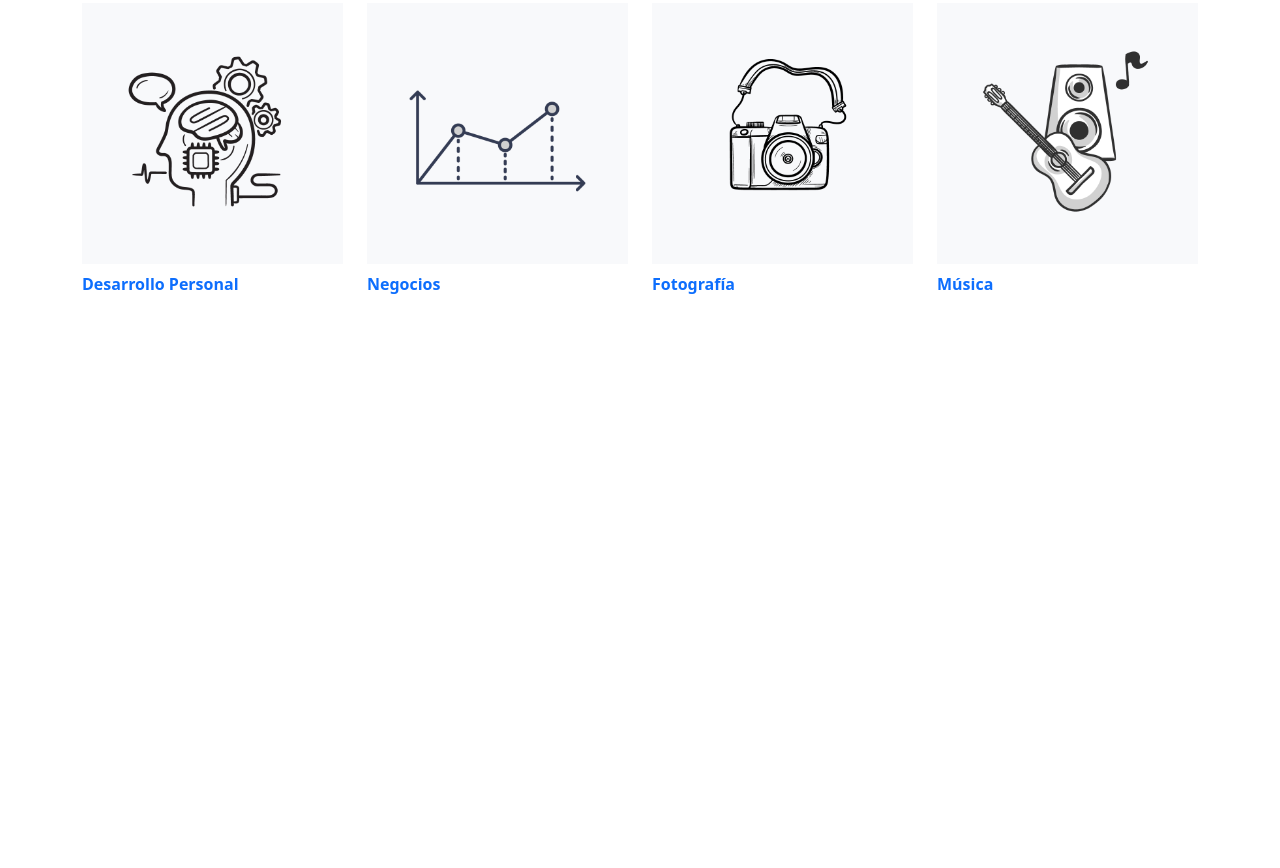
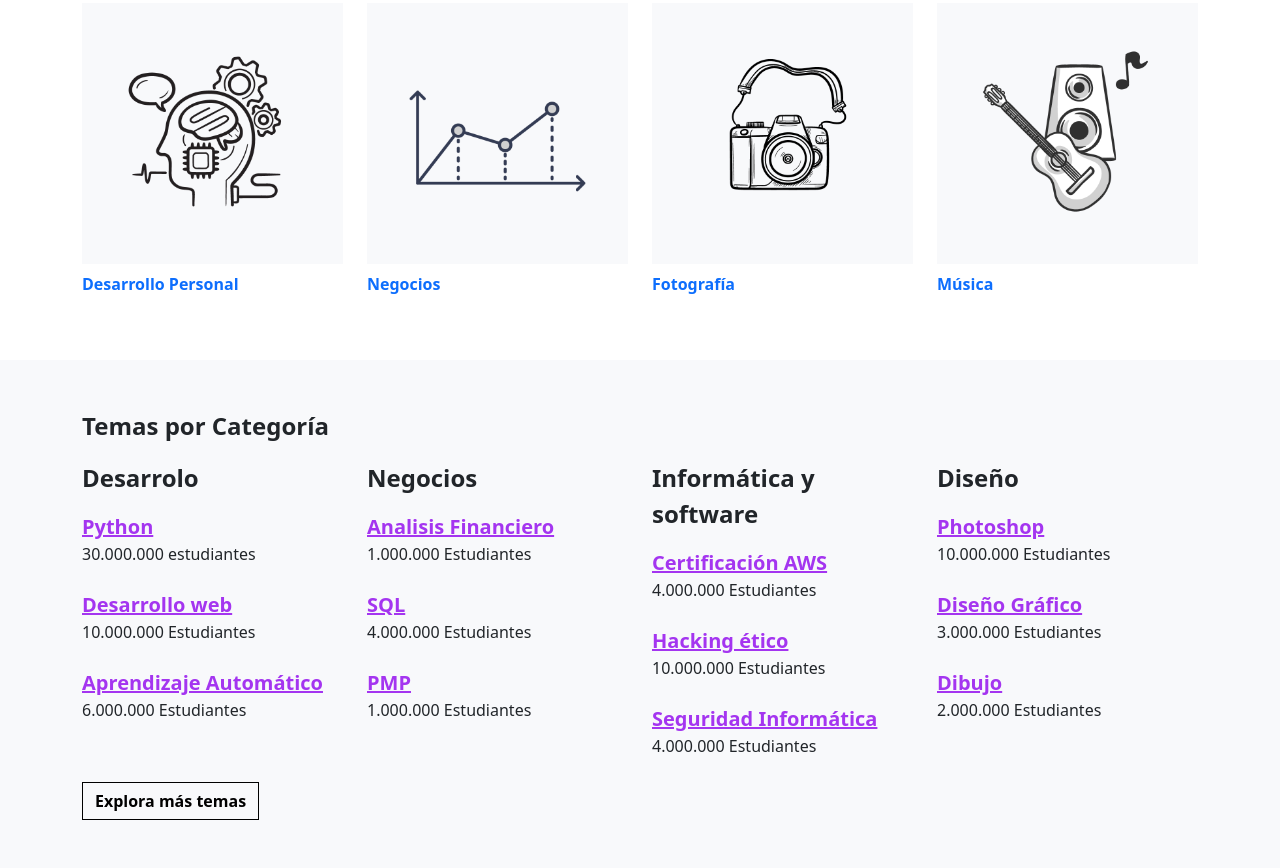
Before and after one commit to Naibaf93/Udemyclon, a website: page index.html in a window 1280 px wide. Shown: the part 2421-3289 px from the top of the page. Before the commit the page ends 2749 px from the top, so only its background shows below. Drawn offline with nearby package versions, Linux system fonts and the light colour scheme; a web font is replaced by a local one.

Commit message:
creando listado de temas por categoria

```diff
--- a/index.html
+++ b/index.html
@@ -425,5 +425,92 @@
             </li>
         </ul>
     </section>
+
+    <section class="listado-categorias py-5 mt-5 bg-light">
+        <div class="container-xl">
+            <p class="fs-4 fw-bold">Temas por Categoría</p>
+
+            <div class="row">
+                <div class="col-12 col-sm-6 col-md-3">
+                    <p class="fw-bold fs-4">Desarrolo</p>
+
+                    <ul class="list-unstyled">
+                        <li class="mb-4">
+                            <a class="text-success fw-bold fs-5" href="#">Python</a>
+                            <p>30.000.000 estudiantes</p>
+                        </li>
+                        <li class="mb-4">
+                            <a class="text-success fw-bold fs-5" href="#">Desarrollo web</a>
+                            <p>10.000.000 Estudiantes</p>
+                        </li>
+                        <li class="mb-4">
+                            <a class="text-success fw-bold fs-5" href="#">Aprendizaje Automático</a>
+                            <p>6.000.000 Estudiantes</p>
+                        </li>
+                    </ul>
+                 </div><!-- Columnas  -->
+
+                 <div class="col-12 col-sm-6 col-md-3">
+                    <p class="fw-bold fs-4">Negocios</p>
+
+                    <ul class="list-unstyled">
+                        <li class="mb-4">
+                            <a class="text-success fw-bold fs-5" href="#">Analisis Financiero</a>
+                            <p>1.000.000 Estudiantes</p>
+                        </li>
+                        <li class="mb-4">
+                            <a class="text-success fw-bold fs-5" href="#">SQL</a>
+                            <p>4.000.000 Estudiantes</p>
+                        </li>
+                        <li class="mb-4">
+                            <a class="text-success fw-bold fs-5" href="#">PMP</a>
+                            <p>1.000.000 Estudiantes</p>
+                        </li>
+                    </ul>
+                 </div><!-- Columnas  -->
+
+                 <div class="col-12 col-sm-6 col-md-3">
+                    <p class="fw-bold fs-4">Informática y software</p>
+
+                    <ul class="list-unstyled">
+                        <li class="mb-4">
+                            <a class="text-success fw-bold fs-5" href="#">Certificación AWS</a>
+                            <p>4.000.000 Estudiantes</p>
+                        </li>
+                        <li class="mb-4">
+                            <a class="text-success fw-bold fs-5" href="#">Hacking ético</a>
+                            <p>10.000.000 Estudiantes</p>
+                        </li>
+                        <li class="mb-4">
+                            <a class="text-success fw-bold fs-5" href="#">Seguridad Informática</a>
+                            <p>4.000.000 Estudiantes</p>
+                        </li>
+                    </ul>
+                 </div><!-- Columnas  -->
+
+                 <div class="col-12 col-sm-6 col-md-3">
+                    <p class="fw-bold fs-4">Diseño</p>
+
+                    <ul class="list-unstyled">
+                        <li class="mb-4">
+                            <a class="text-success fw-bold fs-5" href="#">Photoshop</a>
+                            <p>10.000.000 Estudiantes</p>
+                        </li>
+                        <li class="mb-4">
+                            <a class="text-success fw-bold fs-5" href="#">Diseño Gráfico</a>
+                            <p>3.000.000 Estudiantes</p>
+                        </li>
+                        <li class="mb-4">
+                            <a class="text-success fw-bold fs-5" href="#">Dibujo</a>
+                            <p>2.000.000 Estudiantes</p>
+                        </li>
+                    </ul>
+                 </div><!-- Columnas  -->
+
+            </div>
+
+            <a href="#" class="btn btn-outline-dark">Explora más temas</a>
+        </div>
+    </section>
 </body>
 </html>
```
